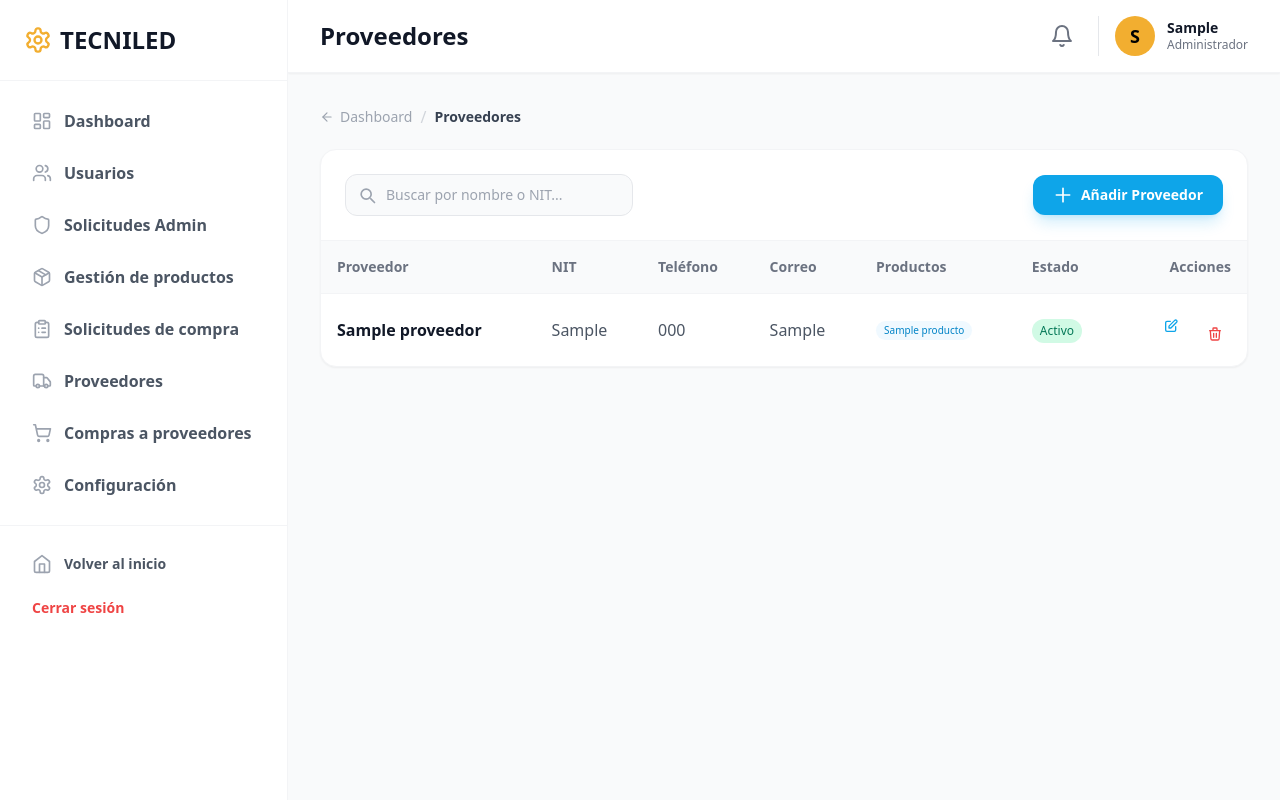
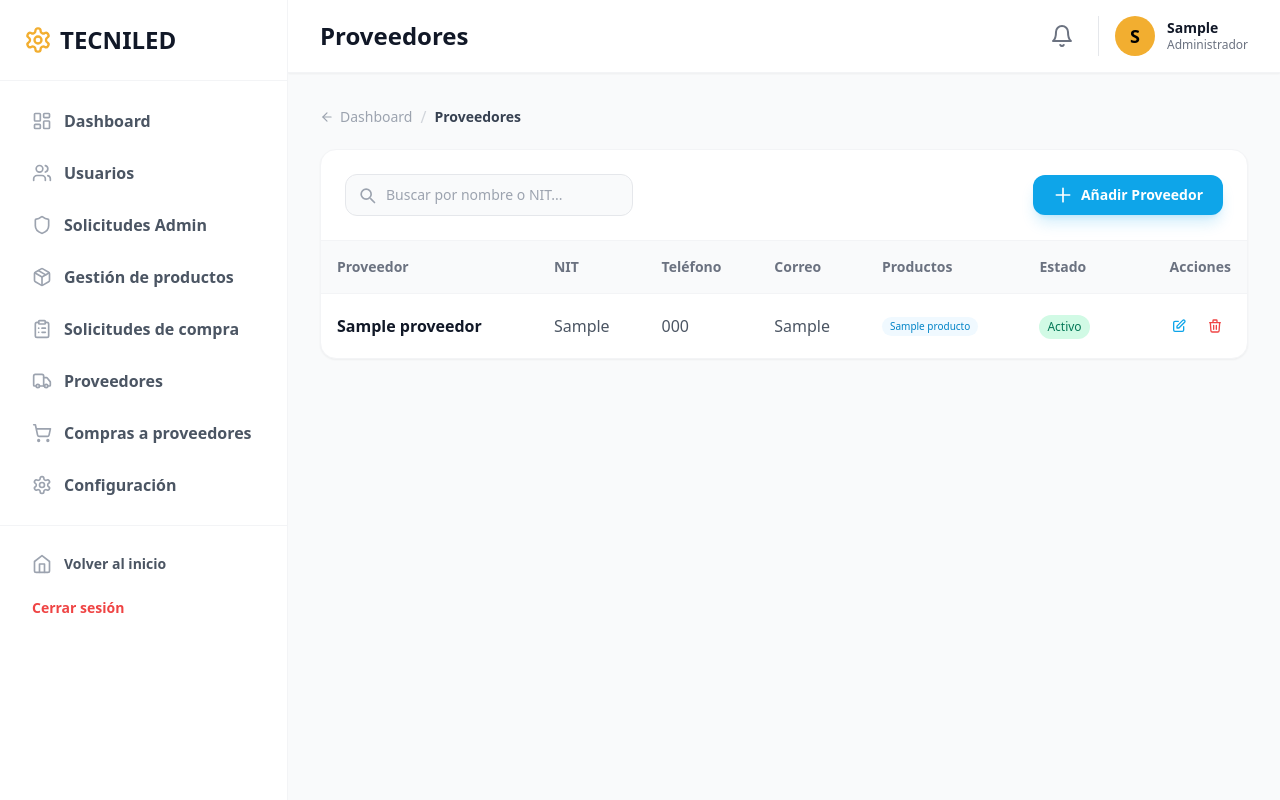
Before and after one commit to Luisjose74/PROJEC-TECNILED, a Django app: page /proveedores/ in a window 1280 px wide. Run offline with Django 5.2, Linux system fonts and the light colour scheme; a user stored in the database is signed in; tables that the repository leaves empty hold one stand-in row (values such as "Sample post"); some libraries are stand-ins or nearby versions.

Commit message:
Refactor action buttons in proveedores_lista.html for improved layout and accessibility

```diff
--- a/productos/templates/productos/proveedores_lista.html
+++ b/productos/templates/productos/proveedores_lista.html
@@ -60,23 +60,23 @@
           </td>
 
 
-          <td class="p-4 text-right">
-            <a href="{% url 'editar_proveedor' p.pk %}" title="Editar" class="p-2 text-sky-500 hover:bg-sky-50 dark:hover:bg-sky-500/10 rounded-lg transition-colors inline-block">
+          <td class="p-4">
+            <div class="flex items-center justify-end gap-1">
+              <a href="{% url 'editar_proveedor' p.pk %}" title="Editar" class="inline-flex items-center justify-center w-8 h-8 text-sky-500 hover:bg-sky-50 dark:hover:bg-sky-500/10 rounded-lg transition-colors">
                 <svg class="w-4 h-4" fill="none" stroke="currentColor" viewBox="0 0 24 24"><path stroke-linecap="round" stroke-linejoin="round" stroke-width="2" d="M11 5H6a2 2 0 00-2 2v11a2 2 0 002 2h11a2 2 0 002-2v-5m-1.414-9.414a2 2 0 112.828 2.828L11.828 15H9v-2.828l8.586-8.586z"/></svg>
               </a>
-
               {% if p.activo %}
               <button type="button" title="Inactivar" data-inactivar-url="{% url 'inactivar_proveedor' p.pk %}" data-nombre="{{ p.nombre }}"
-              class="js-inactivar p-2 text-red-500 hover:bg-red-50 dark:hover:bg-red-500/10 rounded-lg transition-colors inline-block ml-2">
+                class="js-inactivar inline-flex items-center justify-center w-8 h-8 text-red-500 hover:bg-red-50 dark:hover:bg-red-500/10 rounded-lg transition-colors">
                 <svg class="w-4 h-4" fill="none" stroke="currentColor" viewBox="0 0 24 24"><path stroke-linecap="round" stroke-linejoin="round" stroke-width="2" d="M19 7l-.867 12.142A2 2 0 0116.138 21H7.862a2 2 0 01-1.995-1.858L5 7m5 4v6m4-6v6m1-10V4a1 1 0 00-1-1h-4a1 1 0 00-1 1v3M4 7h16"/></svg>
               </button>
               {% else %}
               <button type="button" title="Reactivar proveedor" data-reactivar-url="{% url 'reactivar_proveedor' p.pk %}" data-nombre="{{ p.nombre }}" data-motivo="{{ p.motivo_inactivacion }}"
-              class="js-reactivar p-2 text-red-500 hover:bg-red-50 dark:hover:bg-red-500/10 rounded-lg transition-colors inline-block ml-2">
+                class="js-reactivar inline-flex items-center justify-center w-8 h-8 text-red-500 hover:bg-red-50 dark:hover:bg-red-500/10 rounded-lg transition-colors">
                 <svg class="w-4 h-4" fill="none" stroke="currentColor" viewBox="0 0 24 24"><path stroke-linecap="round" stroke-linejoin="round" stroke-width="2" d="M19 7l-.867 12.142A2 2 0 0116.138 21H7.862a2 2 0 01-1.995-1.858L5 7m5 4v6m4-6v6m1-10V4a1 1 0 00-1-1h-4a1 1 0 00-1 1v3M4 7h16"/></svg>
               </button>
               {% endif %}
-
+            </div>
           </td>
 
 
@@ -109,7 +109,7 @@
   </div>
   {% endif %}
 </div>
-{% endblock %}
+
 
 
 
@@ -270,3 +270,5 @@
   });
 })();
 </script>
+
+{% endblock %}
```
Lines whose indentation alone changed are shown as unchanged.
